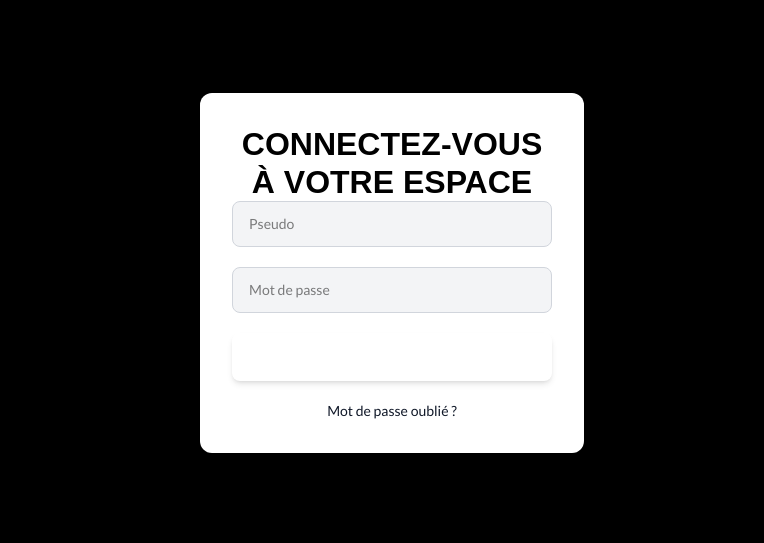
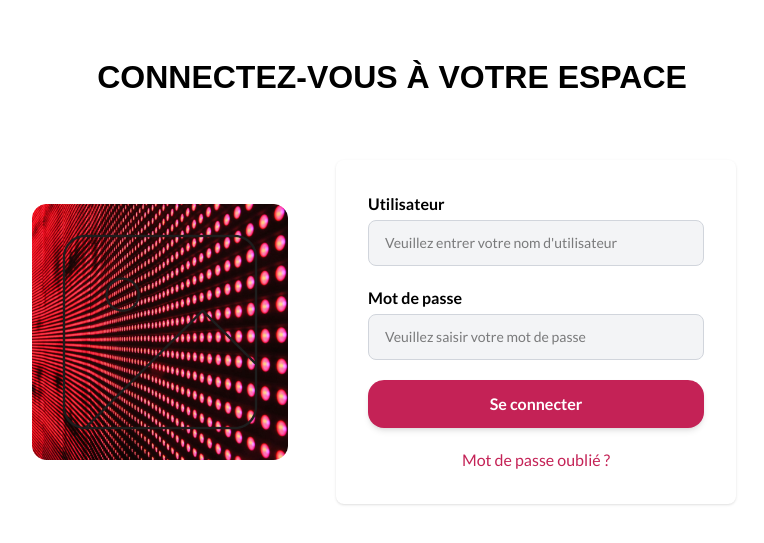
Before and after one commit to PatrickLaubscher/gmae, an Angular app in the folder frontend/: page /login in a window 1280 px wide. Shown: the part 127-670 px from the top of the page, without its empty margins (248-1012 px from the left). Built offline with nearby package versions, Linux system fonts and the light colour scheme; a web font is replaced by a local one.

Commit message:
Login HTML : finalisé

```diff
--- a/frontend/src/app/components/login/login.component.html
+++ b/frontend/src/app/components/login/login.component.html
@@ -1,31 +1,42 @@
-<div class="fixed inset-0 flex items-center justify-center bg-black bg-opacity-50 z-50">
-    <div class=" relative bg-white p-6 md:p-8 rounded-xl shadow-xl w-96">
-        <!-- Titre -->
-        <h2 class="font-sans text-3xl font-semibold uppercase text-center text-dark-blue mb-6">Connectez-vous à votre espace</h2>
+<div class="flex flex-col justify-center items-center h-screen w-full p-4">
+    <!-- Titre -->
+    <div class="mb-6 mt-14 text-center">
+        <h2 class="title text-2xl md:text-3xl font-semibold uppercase">Connectez-vous à votre espace</h2>
+    </div>
+
+    <div class="flex flex-col md:flex-row justify-center items-center md:p-6 md:gap-8 w-full">
+
+        <div class="flex justify-center md:justify-start">
+            <img src="images/imagelogin.png" alt="Points rouges" class="w-48 h-48 md:w-64 md:h-64 object-cover rounded-lg">
+        </div>
 
         <form
             [formGroup]="loginForm"
             (ngSubmit)="onSubmitLogin()"
-            class="space-y-5">
+            class="w-100 space-y-5 shadow p-8 m-4 rounded-lg">
 
             <!-- Pseudo -->
             <div>
+                <!-- Label pour l'input -->
+                <label for="pseudo" class="font-text font-semibold mb-1 block">Utilisateur</label>
                 <input
                     formControlName="pseudo"
                     [class.border-2]="this.loginForm.get('pseudo')?.invalid && (this.loginForm.get('pseudo')?.dirty || this.loginForm.get('pseudo')?.touched)"
                     [class.border-red-500]="this.loginForm.get('pseudo')?.invalid && (this.loginForm.get('pseudo')?.dirty || this.loginForm.get('pseudo')?.touched)"
-                    id="pseudo" type="pseudo" placeholder="Pseudo"
+                    id="pseudo" type="pseudo" placeholder="Veuillez entrer votre nom d'utilisateur"
                     class="bg-gray-100 border border-gray-300 text-dark-blue text-sm placeholder-dark-blue rounded-lg block w-full px-4 py-3 focus:outline-none focus:ring-2 focus:ring-light-blue">
             </div>
 
             <!-- Mot de passe -->
-            <div class="relative">
+            <div>
+                <!-- Label pour l'input -->
+                <label for="password" class="font-text font-semibold mb-1 block">Mot de passe</label>
                 <input
                     formControlName="password"
                     [class.border-2]="this.loginForm.get('password')?.invalid && (this.loginForm.get('password')?.dirty || this.loginForm.get('password')?.touched)"
                     [class.border-red-500]="this.loginForm.get('password')?.invalid && (this.loginForm.get('password')?.dirty || this.loginForm.get('password')?.touched)"
                     class="bg-gray-100 border border-gray-300 text-dark-blue text-sm placeholder-dark-blue rounded-lg block w-full px-4 py-3 focus:outline-none focus:ring-2 focus:ring-light-blue"
-                    id="password" type="password" placeholder="Mot de passe">
+                    id="password" type="password" placeholder="Veuillez saisir votre mot de passe">
             </div>
 
             <!-- Message d'erreur -->
@@ -35,14 +46,14 @@
 
             <!-- Bouton de connexion -->
             <button
-                class="w-full py-3 text-md font-semibold rounded-lg bg-dark-blue text-white shadow-md hover:bg-light-blue transition"
+                class="w-full py-3 font-text text-md font-semibold rounded-2xl bg-rouge-foncee text-white shadow-md hover:bg-rouge-foncee/80 focus:outline-none active:bg-rouge-foncee/80"
                 type="submit"
                 [disabled]="this.loginForm.invalid">
                 Se connecter
             </button>
 
             <!-- Lien vers l'inscription -->
-            <p class="text-sm text-center text-gray-900">
+            <p class="text-center font-text text-rouge-foncee text-md">
                 Mot de passe oublié ?
             </p>
         </form>
```
Also changed, not shown: frontend/public/images/imagelogin.png (added).
